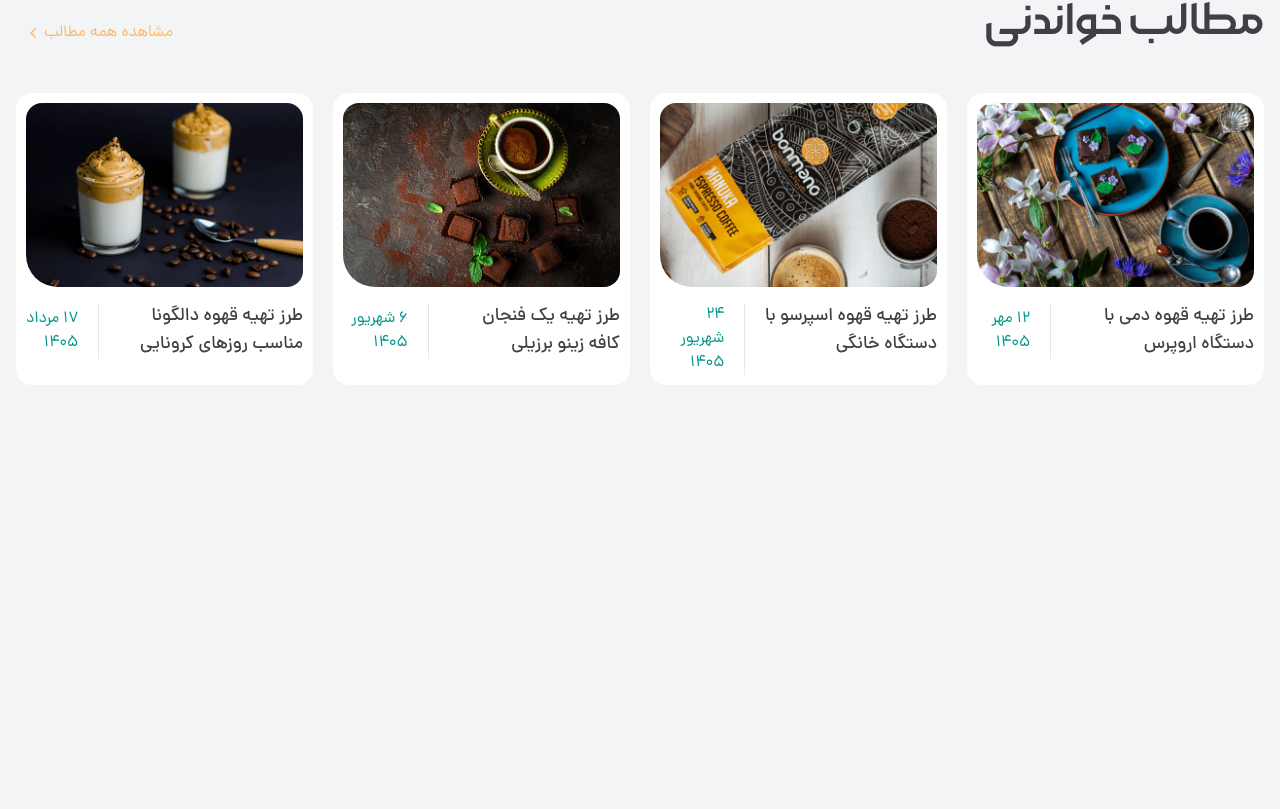
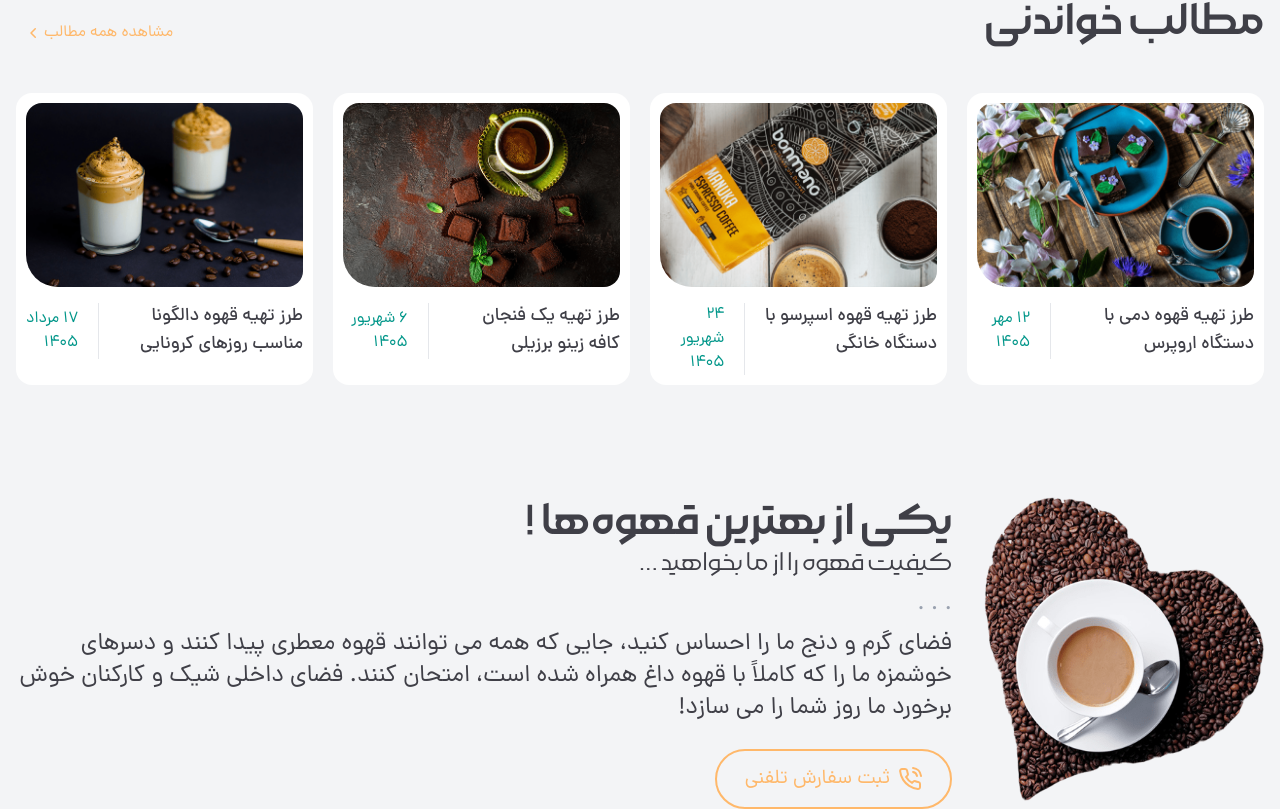
Before and after one commit to hopedeveloper08/coffee-shop, a React (Vite) app: page / in a window 1280 px wide. Shown: the part 3721-4530 px from the top of the page. Before the commit the page ends 4106 px from the top, so only its background shows below. Built offline with nearby package versions, Linux system fonts and the light colour scheme.

Commit message:
Add Contact

```diff
--- a/src/App.tsx
+++ b/src/App.tsx
@@ -8,6 +8,7 @@ import Categories from "./components/Categories/Categories";
 import ProductsSlider from "./components/ProductsSlider/ProductsSlider";
 import Club from "./components/Club/Club";
 import Blog from "./components/Blog/Blog";
+import Contact from "./components/Contact/Contact";
 
 function App() {
   useEffect(() => {
@@ -24,6 +25,7 @@ function App() {
         <ProductsSlider />
         <Club />
         <Blog />
+        <Contact />
       </main>
     </>
   );
--- /dev/null
+++ b/src/components/Contact/Contact.tsx
@@ -0,0 +1,53 @@
+import { FiPhoneCall } from "react-icons/fi";
+
+export default function Contact() {
+  return (
+    <section
+      className="
+      container max-w-7xl mx-auto px-4
+      mt-8 md:mt-28
+      flex max-md:flex-col
+    "
+    >
+      <div className="w-full md:basis-1/3 lg:basis-1/4 max-md:pr-8 pl-8">
+        <img
+          src="/images/contact.png"
+          alt="contact"
+          className="w-75 h-76 mx-auto"
+        />
+      </div>
+      <div className="md:basis-2/3 lg:basis-3/4">
+        <h2 className="font-morabba-medium text-2xl md:text-5xl max-md:mt-8">
+          یکی از بهترین قهوه‌ها !
+        </h2>
+        <h5 className="font-morabba-light text-lg md:text-3xl">
+          کیفیت قهوه را از ما بخواهید ...
+        </h5>
+        <p className="md:my-2 text-2xl text-secondary">. . .</p>
+        <p className="text-lg md:text-2xl">
+          فضای گرم و دنج ما را احساس کنید، جایی که همه می توانند قهوه معطری پیدا
+          کنند و دسرهای خوشمزه ما را که کاملاً با قهوه داغ همراه شده است، امتحان
+          کنند. فضای داخلی شیک و کارکنان خوش برخورد ما روز شما را می سازد!
+        </p>
+        <div className="mt-5 md:mt-6">
+          <button
+            className="
+              flex items-center gap-2
+              btn btn-outline border-2
+              text-base md:text-xl
+              rounded-full
+              py-6 md:p-7
+              text-primary
+              font-normal
+              border-primary
+              hover:bg-primary-soft/20
+          "
+          >
+            <FiPhoneCall className="size-5 md:size-6 text-base md:text-xl" />
+            ثبت سفارش تلفنی
+          </button>
+        </div>
+      </div>
+    </section>
+  );
+}
```
